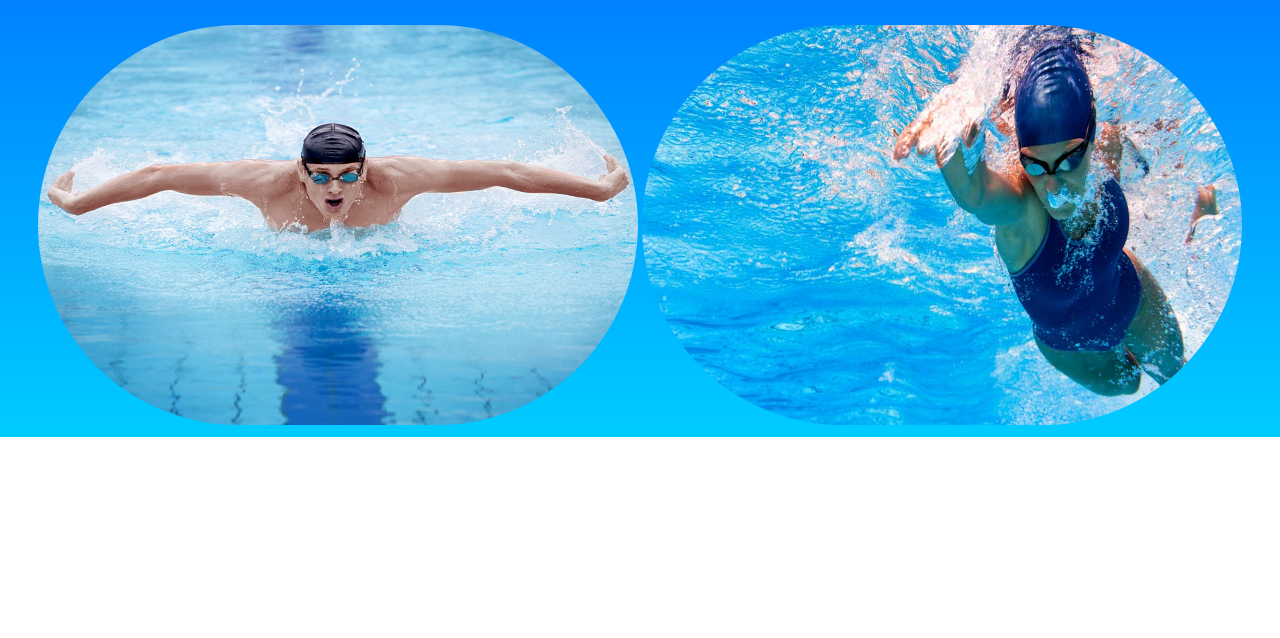
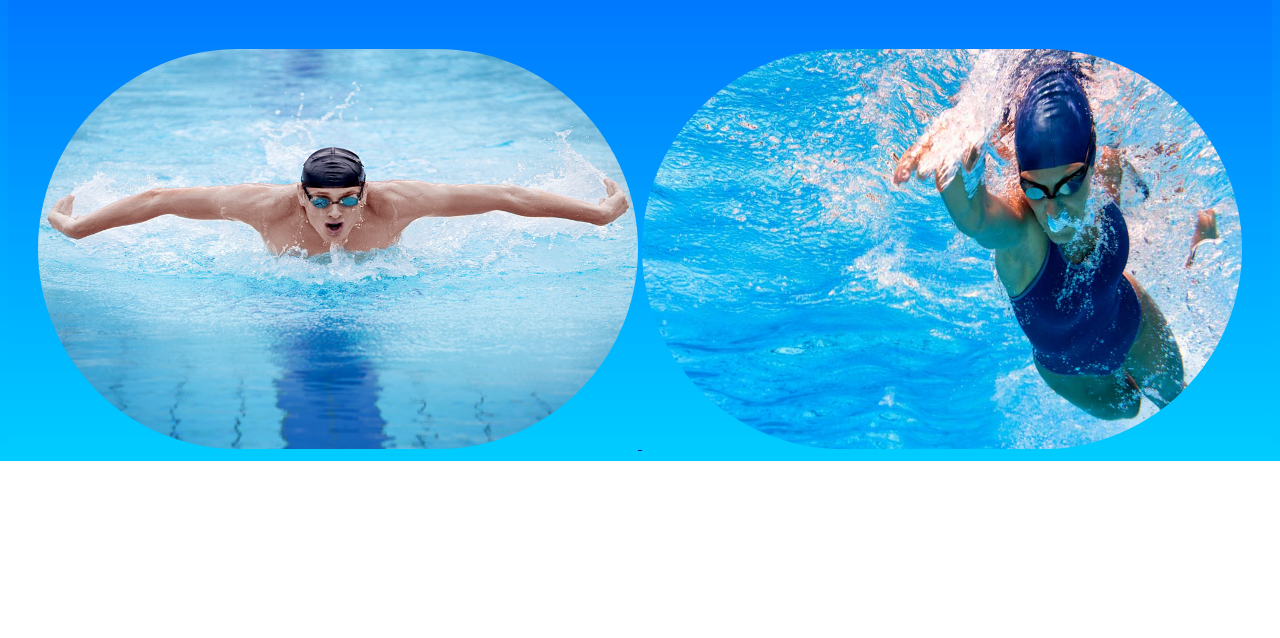
Before and after one commit to DS-Boss/project, a plain HTML site: page photo.html in a window 1280 px wide. Shown: the part 162-800 px from the top of the page. Drawn offline with Linux system fonts and the light colour scheme.

Commit message:
Add files via upload

```diff
--- a/photo.html
+++ b/photo.html
@@ -4,10 +4,23 @@
     <link href="styling.css" rel="stylesheet">
     <title>Photos</title>
 </head>
+    <body>
+        <section id ="section3">
     <h1>Photos</h1>
-<span><img src="Man-butterfly-stroke-pool.jpg"></span>
-    <span><img src = "Female-Swimmer.jpg"></span>
+<span>
 
-<body>
+    <a  href = "https://en.wikipedia.org/wiki/Swimming" target="_blank">
+        <img src="Man-butterfly-stroke-pool.jpg" id = "img">
+    </a>
+    </span>
+    <span>
+
+             <a href = "https://www.britannica.com/sports/swimming-sport" target="_blank">
+            <img src = "Female-Swimmer.jpg" id = "img1">
+
+            </a>
+        </span>
+
+</section>
 
 </body></html>
--- a/styling.css
+++ b/styling.css
@@ -74,3 +74,29 @@ p{
 .link:hover{
     background-color:#ff8000;
     font-size:35px;
+}
+
+#img{
+    transition: transform .2s;
+    border: 10px solid ##33ccff;
+}
+
+#img:hover{
+    transform: scale(0.9);
+}
+#img1{
+    transition: transform .2s;
+    border: 10px solid ##33ccff;
+}
+
+#img1:hover{
+    transform: scale(0.9);
+}
+#section3{
+    text-align: center;
+   background-color:#00ccff;
+  background:linear-gradient(#0066ff 0%, #00ccff 100%);
+  background-repeat:no-repeat;
+    height:100%;
+
+}
```
